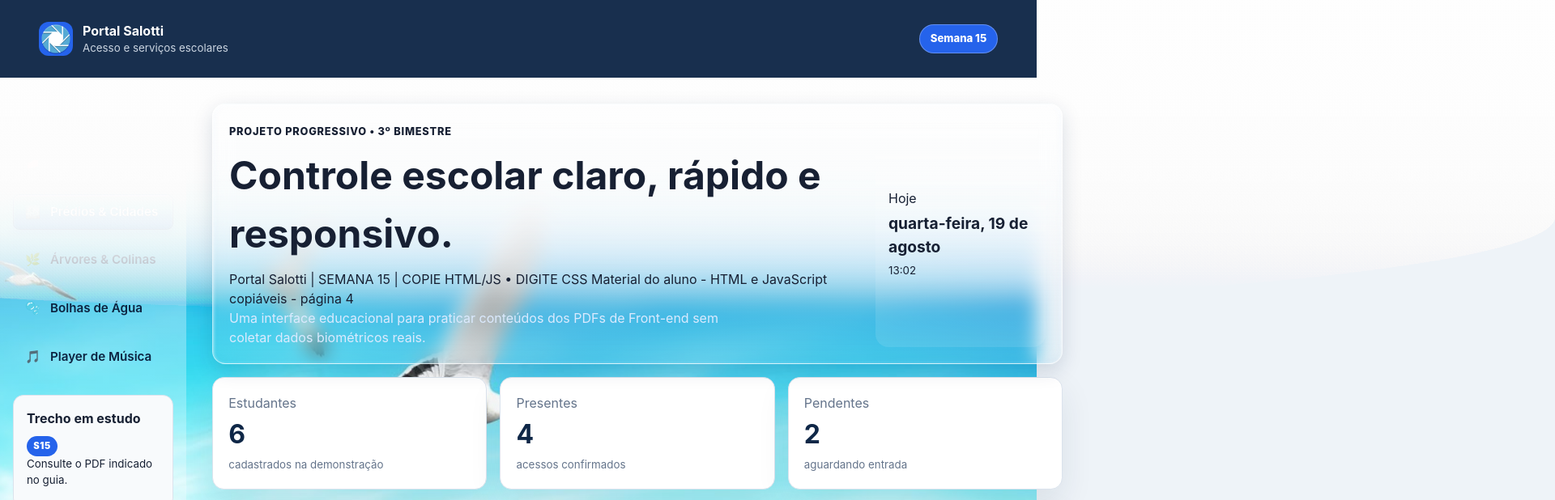
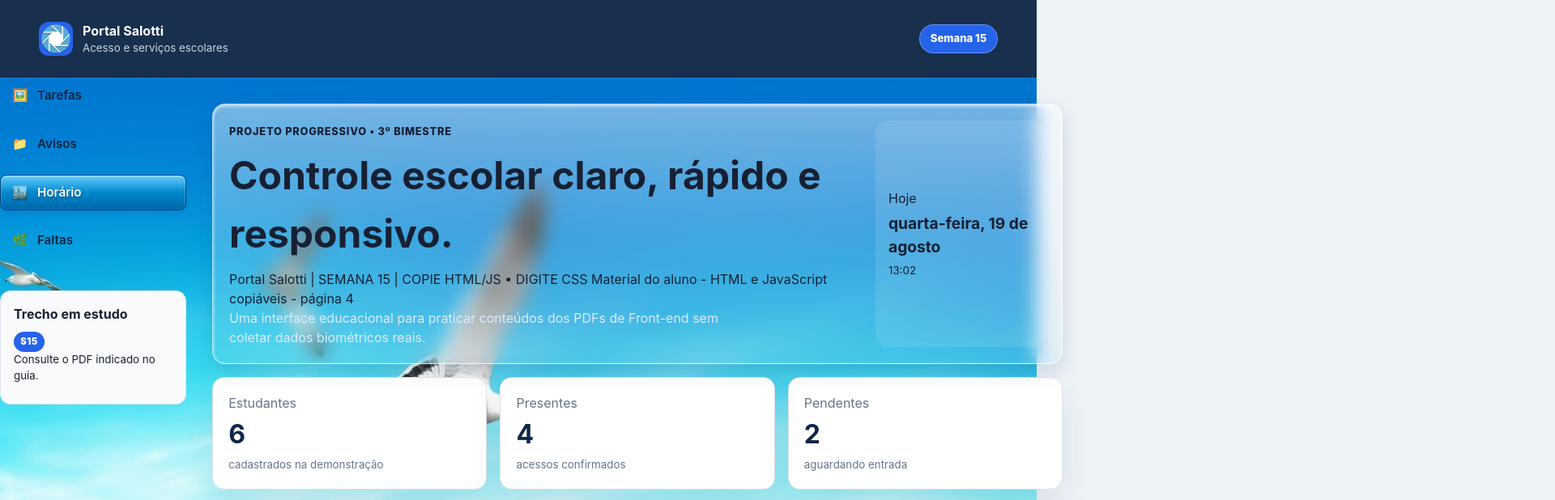
Before and after one commit to FelipeCsantos052008/Aula_Salotti_Portal, a plain HTML site: page Front-end/index.html in a window 1280 px wide. Shown: the top 618 px of the page at 81% size, 1920 px wide, since content can reach past the window. Drawn offline with Linux system fonts and the light colour scheme.

Commit message:
Alterei o design da sidebar

```diff
--- a/Front-end/index.html
+++ b/Front-end/index.html
@@ -23,12 +23,10 @@
     <div class="page-grid">
         <aside class="sidebar" aria-label="Navegação do projeto">
             <nav class="menu-list">
-                <li class="menu-item"><a href="#wallpapers"><span class="menu-icon">🖼️</span> Wallpapers</a></li>
-                <li class="menu-item"><a href="#resources"><span class="menu-icon">📁</span> Recursos PNG</a></li>
-                <li class="menu-item active"><a href="#buildings"><span class="menu-icon">🏙️</span> Prédios & Cidades</a></li>
-                <li class="menu-item"><a href="#nature"><span class="menu-icon">🌿</span> Árvores & Colinas</a></li>
-                <li class="menu-item"><a href="#bubbles"><span class="menu-icon">🫧</span> Bolhas de Água</a></li>
-                <li class="menu-item"><a href="#music"><span class="menu-icon">🎵</span> Player de Música</a></li>
+                <li class="menu-item"><a href="#"><span class="menu-icon">🖼️</span> Tarefas</a></li>
+                <li class="menu-item"><a href="#"><span class="menu-icon">📁</span> Avisos</a></li>
+                <li class="menu-item active"><a href="#"><span class="menu-icon">🏙️</span> Horário</a></li>
+                <li class="menu-item"><a href="#"><span class="menu-icon">🌿</span> Faltas</a></li>
             </nav>
             <div class="reference-box">
                 <strong>Trecho em estudo</strong>
--- a/Front-end/style.css
+++ b/Front-end/style.css
@@ -125,22 +125,11 @@ button {
 }
 
 .sidebar {
-  padding: 1.5rem 1rem;
-  background: linear-gradient(to bottom, rgba(255, 255, 255, 0.4) 0%, rgba(255, 255, 255, 0) 100%);
-  border-radius: 0 0 50% 50% / 0 0 30% 30%;
-  pointer-events: none;
+  display: flex;
+  flex-direction: column;
+  gap: 15px;
+  height: fit-content;
 
-}
-.sidebar ::before{
-  content: '';
-  position: absolute;
-  top: 0;
-  left: -50%;
-  width: 200%;
-  height: 48%;
-  background: linear-gradient(to bottom, rgba(255, 255, 255, 0.4) 0%, rgba(255, 255, 255, 0) 100%);
-  border-radius: 0 0 50% 50% / 0 0 30% 30%;
-  pointer-events: none;
 }
 
 .sidebar nav {
```
